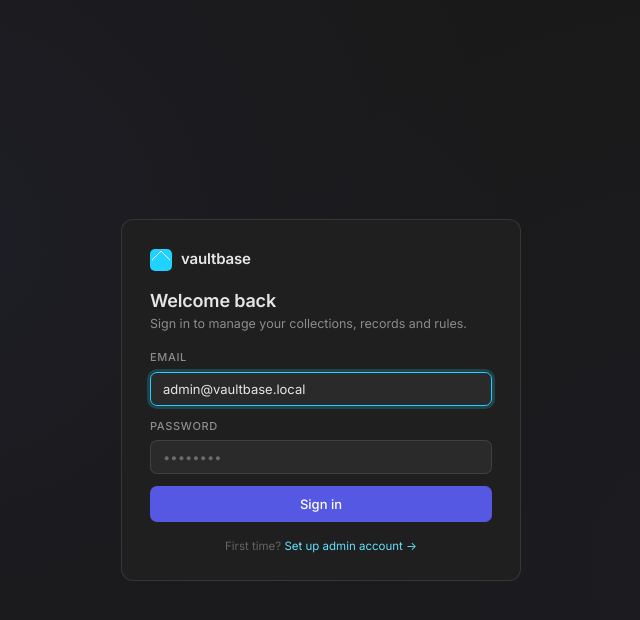
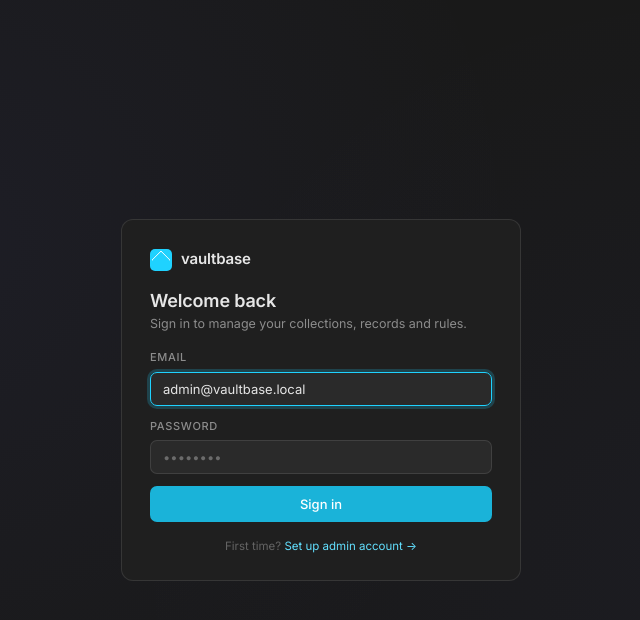
Before and after one commit to vaultbase-sh/vaultbase, a React (Vite) app in the folder admin/: page /_/login in a window 1280 px wide. In both pictures the pointer is over the button "Sign in". Shown: the top 620 px of the page, without its empty margins (319-959 px from the left). Built offline with nearby package versions, Linux system fonts and the light colour scheme.

Commit message:
fix: btn-primary hover was hardcoded indigo — now color-mix(accent, black 15%)

```diff
--- a/admin/src/styles/globals.css
+++ b/admin/src/styles/globals.css
@@ -335,7 +335,7 @@ a { color: inherit; text-decoration: none; }
   background: var(--accent);
   color: white;
 }
-.btn-primary:hover { background: #5558e3; }
+.btn-primary:hover { background: color-mix(in srgb, var(--accent), black 15%); }
 .btn-ghost {
   background: rgba(255,255,255,0.06);
   color: var(--text-secondary);
```
